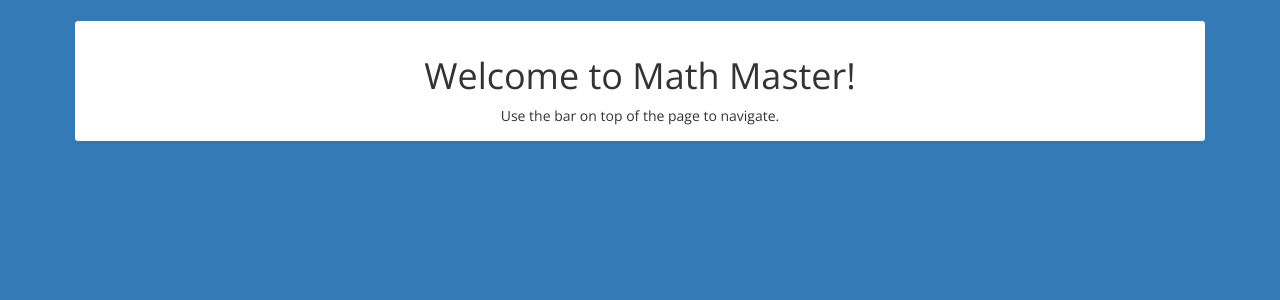
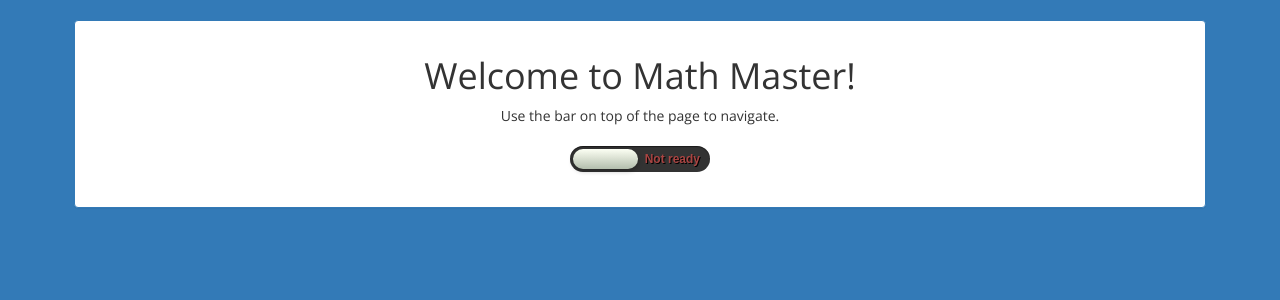
Before and after one commit to fvoska/MatematickiMajstor, a PHP site: page / in a window 1280 px wide. Shown: the part 97-397 px from the top of the page. Run offline with PHP 8.4, Linux system fonts and the light colour scheme; data that the repository does not hold is empty; some libraries are stand-ins or nearby versions.

Commit message:
Added ready-up mechanism and better handling of leaving. Polish to users list and overall.

```diff
--- a/css/majstor-style.css
+++ b/css/majstor-style.css
@@ -146,6 +146,14 @@ body {
 .player {
     padding: 5px;
     margin: 5px;
+    border-radius: 4px;
+}
+
+.playerName {
+    padding: 6px;
+    background-color: white;
+    border-radius: 4px;
+    font-weight: bold;
 }
 
 #roomPlay {
@@ -330,3 +338,93 @@ body {
     cursor: pointer;
     cursor: hand;
 }
+
+/* Checkbox style */
+.customCheckbox {
+    width: 140px;
+    height: 26px;
+    background: #333;
+    margin: 20px auto;
+
+    -webkit-border-radius: 50px;
+    -moz-border-radius: 50px;
+    border-radius: 50px;
+    position: relative;
+
+    -webkit-box-shadow: inset 0px 1px 1px rgba(0,0,0,0.5), 0px 1px 0px rgba(255,255,255,0.2);
+    -moz-box-shadow: inset 0px 1px 1px rgba(0,0,0,0.5), 0px 1px 0px rgba(255,255,255,0.2);
+    box-shadow: inset 0px 1px 1px rgba(0,0,0,0.5), 0px 1px 0px rgba(255,255,255,0.2);
+}
+
+.customCheckbox:after {
+    content: 'Not ready';
+    font: 12px/26px Arial, sans-serif;
+    color: #a94442;
+    position: absolute;
+    right: 10px;
+    z-index: 0;
+    font-weight: bold;
+    text-shadow: 1px 1px 0px black;
+}
+
+.customCheckbox:before {
+    content: 'Ready';
+    font: 12px/26px Arial, sans-serif;
+    color: #449d44;
+    position: absolute;
+    left: 20px;
+    z-index: 0;
+    font-weight: bold;
+}
+
+.customCheckbox label {
+    display: block;
+    width: 65px;
+    height: 20px;
+
+    -webkit-border-radius: 50px;
+    -moz-border-radius: 50px;
+    border-radius: 50px;
+
+    -webkit-transition: all .4s ease;
+    -moz-transition: all .4s ease;
+    -o-transition: all .4s ease;
+    -ms-transition: all .4s ease;
+    transition: all .4s ease;
+    cursor: pointer;
+    position: absolute;
+    top: 3px;
+    left: 3px;
+    z-index: 1;
+
+    -webkit-box-shadow: 0px 2px 5px 0px rgba(0,0,0,0.3);
+    -moz-box-shadow: 0px 2px 5px 0px rgba(0,0,0,0.3);
+    box-shadow: 0px 2px 5px 0px rgba(0,0,0,0.3);
+    background: #fcfff4;
+
+    background: -webkit-linear-gradient(top, #fcfff4 0%, #dfe5d7 40%, #b3bead 100%);
+    background: -moz-linear-gradient(top, #fcfff4 0%, #dfe5d7 40%, #b3bead 100%);
+    background: -o-linear-gradient(top, #fcfff4 0%, #dfe5d7 40%, #b3bead 100%);
+    background: -ms-linear-gradient(top, #fcfff4 0%, #dfe5d7 40%, #b3bead 100%);
+    background: linear-gradient(top, #fcfff4 0%, #dfe5d7 40%, #b3bead 100%);
+    filter: progid:DXImageTransform.Microsoft.gradient( startColorstr='#fcfff4', endColorstr='#b3bead',GradientType=0 );
+}
+
+.customCheckbox input[type=checkbox]:checked + label {
+    left: 72px;
+}
+
+input[type=checkbox] {
+    visibility: hidden;
+}
+
+.disabled {
+    pointer-events: none;
+    cursor: default;
+    opacity: 0.75;
+}
+
+.others
+{
+    margin: 10px auto!important;
+}
--- a/index.html
+++ b/index.html
@@ -90,6 +90,11 @@
             <div class="panel-body">
                 <h1>Welcome to Math Master!</h1>
                 Use the bar on top of the page to navigate.
+                <!-- Slide THREE -->
+                <div class="customCheckbox">
+                    <input type="checkbox" value="None" id="customCheckbox" name="check" />
+                    <label for="customCheckbox"></label>
+                </div>
             </div>
         </div>
     </div>
```
Also changed, not shown: game.html (+3 -7 lines), js/majstor-client.js (+128 -40 lines), randomColors.html (deleted, +0 -58 lines), server/node.js/majstor-game-server.js (+80 -59 lines).
